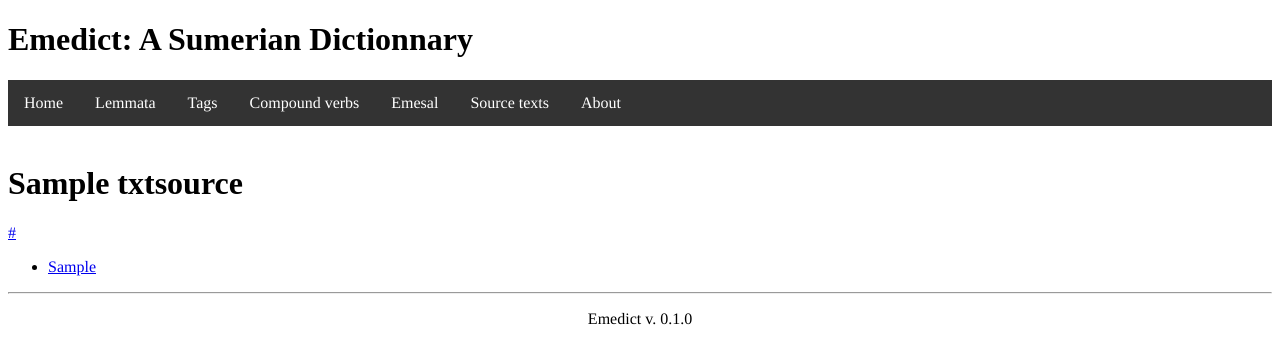
After one commit to sidesg/emedictsiteproj, a Django app: page /emedict/txtsources/1/ in a window 1280 px wide. The commit adds this page. Shown: the top 364 px of the page. Run offline with Django 5.2, Linux system fonts and the light colour scheme; tables that the repository leaves empty hold one stand-in row (values such as "Sample post").

Commit message:
Move some things to envvars. Add pages about source texts.

```diff
--- a/emedict/models.py
+++ b/emedict/models.py
@@ -5,6 +5,8 @@ from django.urls import reverse
 import re
 import json
 from rdflib import Graph, Literal, URIRef, RDF, RDFS, Namespace, BNode
+
+BASEURI = "http://127.0.0.1:8000"
 
 class TxtSource(models.Model):
     abbr = models.CharField(max_length=200, blank=True)
@@ -130,7 +132,8 @@ class Lemma(models.Model):
         g.bind("ontolex", ONTOLEX)
         g.bind("lexinfo", LEXINFO)
 
-        lemuri = URIRef("http://127.0.0.1:8000" + reverse('emedict:lemma', kwargs={'pk': self.pk}))
+        # lemuri = URIRef("http://127.0.0.1:8000" + reverse('emedict:lemma', kwargs={'pk': self.pk}))
+        lemuri = URIRef(BASEURI + reverse('emedict:lemma', kwargs={'pk': self.pk}))
         if self.components.count() > 0:
             ltype = ONTOLEX.MultiwordExpression
         else:
--- a/emedict/templates/emedict/base.html
+++ b/emedict/templates/emedict/base.html
@@ -17,6 +17,7 @@
             <li><a href="{% url 'emedict:tags_home' %}">Tags</a></li>
             <li><a href="{% url 'emedict:comp_verbs' %}">Compound verbs</a></li>
             <li><a href="{% url 'emedict:lemesal' %}">Emesal</a></li>
+            <li><a href="{% url 'emedict:txtsource_list' %}">Source texts</a></li>
             <li><a href="">About</a></li>
         </ul>
         <br>
--- a/emedict/templates/emedict/lemma_id.html
+++ b/emedict/templates/emedict/lemma_id.html
@@ -11,7 +11,9 @@
     ({{lemma.form_set.first.spelling_set.first.spelling_cun}})
     {% endif %}</h1>
 
-<p><a href="http://127.0.0.1:8000/admin/emedict/lemma/{{lemma.pk}}/change">Edit</a>
+<p>
+    <!-- <a href="http://127.0.0.1:8000/admin/emedict/lemma/{{lemma.pk}}/change">Edit</a> -->
+    <a href="{{ baseuri }}/admin/emedict/lemma/{{lemma.pk}}/change">Edit</a>
     | <a href="{% url 'emedict:lemma_json' lemma.pk %}">json-ld</a>
     | <a href="{% url 'emedict:lemma_ttl' lemma.pk %}">ttl</a></p>
 <p>{{ lemma.cf }} ({{ lemma.pos }}):
@@ -85,7 +87,7 @@ Components:
 <h2>Citations</h2>
 <ul>
     {% for cite in lemma.lemmacitation_set.all %}
-    <li>{{ cite.citation }} ({{ cite.source.title }})</li>
+    <li>{{ cite.citation }} (<a href="{% url 'emedict:txtsource' cite.source.id %}">{{ cite.source.title }}</a>)</li>
     {% endfor %}
 </ul>
 {% endif %}
--- /dev/null
+++ b/emedict/templates/emedict/txtsource.html
@@ -0,0 +1,23 @@
+{% extends "emedict/base.html" %}
+
+{% block title %}
+{% if txtsource %}Emedict: {{txtsource.abbr}}{% endif %}
+{% endblock %}
+
+{% block content %}
+{% if txtsource %}
+
+<h1>{{ txtsource.title }}</h1>
+<p><a href="{{ txtsource.url }}">{{ txtsource.url }}</a></p>
+
+<ul>
+    {% for lem in lemmata %}
+    <li><a href="{% url 'emedict:lemma' lem.pk %}">{{ lem }}</a></li>
+    {% endfor %}
+</ul>
+
+{% else %}
+<p>No source available.</p>
+
+{% endif %}
+{% endblock %}
--- a/emedict/urls.py
+++ b/emedict/urls.py
@@ -14,5 +14,7 @@ urlpatterns = [
     path("tags/", views.tags, name="tags_home"),
     path("tags/<int:pk>/", views.TagIdView.as_view(), name="tag_id"),
     path("compverbs/", views.CompVerbView.as_view(), name="comp_verbs"),
-    path("compverbs/<int:pk>/", views.CompVerbComponentView.as_view(), name="compverbcomp")
+    path("compverbs/<int:pk>/", views.CompVerbComponentView.as_view(), name="compverbcomp"),
+    path("txtsources/<int:pk>/", views.TxtSourceView.as_view(), name="txtsource"),
+    path("txtsources/", views.TxtSourceListView.as_view(), name="txtsource_list")
 ]
--- a/emedict/views.py
+++ b/emedict/views.py
@@ -6,10 +6,12 @@ from django.urls import reverse
 from django.views import generic
 from django.db.models import Q
 
-from .models import Lemma, Tag, FormType, Form
+from .models import Lemma, Tag, FormType, Form, TxtSource
 
 LETTERS = ["A", "B", "D", "E", "G", "Ŋ", "H", "Ḫ", "I", "K",
             "L", "M", "N", "P", "R", "Ř", "S", "Š", "T", "U", "Z"]
+
+BASEURI = "http://127.0.0.1:8000"
 
 class TagIdView(generic.DetailView):
     model = Tag
@@ -76,15 +78,13 @@ class LemmaIdView(generic.DetailView):
 
     def get_context_data(self, **kwargs):
         context = super().get_context_data(**kwargs)
-
-        used_in = Lemma.objects.filter(
+        context["baseuri"] = BASEURI
+        context["used_in"] = Lemma.objects.filter(
             components__isnull=False,
             components__pk=self.kwargs['pk']
         ).order_by("sortform")
-        context["used_in"] = used_in
 
-        emesal = FormType.objects.get(term="emesal")
-        context["emesal"] = emesal
+        context["emesal"] = FormType.objects.get(term="emesal")
 
         return context
 
@@ -157,3 +157,21 @@ class LemmaEmesalListView(generic.ListView):
         context["letters"] = LETTERS
 
         return context
+
+class TxtSourceView(generic.DetailView):
+    model = TxtSource
+    template_name = "emedict/txtsource.html"
+
+    def get_context_data(self, **kwargs):
+        context = super().get_context_data(**kwargs)
+
+        context["lemmata"] = Lemma.objects.filter(
+            lemmacitation__source__pk=self.kwargs['pk']
+        ).order_by("sortform")
+
+        return context
+
+class TxtSourceListView(generic.ListView):
+    model = TxtSource
+    context_object_name = "txtlist"
+    template_name = "txtsource_list.html"
--- a/requirements.txt
+++ b/requirements.txt
@@ -1,9 +1,15 @@
 asgiref==3.8.1
+dj-database-url==2.2.0
 Django==5.1
+gunicorn==23.0.0
 isodate==0.6.1
+packaging==24.1
 polars==1.5.0
+psycopg2-binary==2.9.9
 pyparsing==3.1.2
+python-dotenv==1.0.1
 rdflib==7.0.0
 six==1.16.0
 sqlparse==0.5.1
+typing_extensions==4.12.2
 whitenoise==6.7.0
```
Also changed, not shown: emedict/templates/emedict/txtsource_list.html (added, +17 -0 lines), emedictsite/settings.py (+31 -4 lines), 1 other file.
